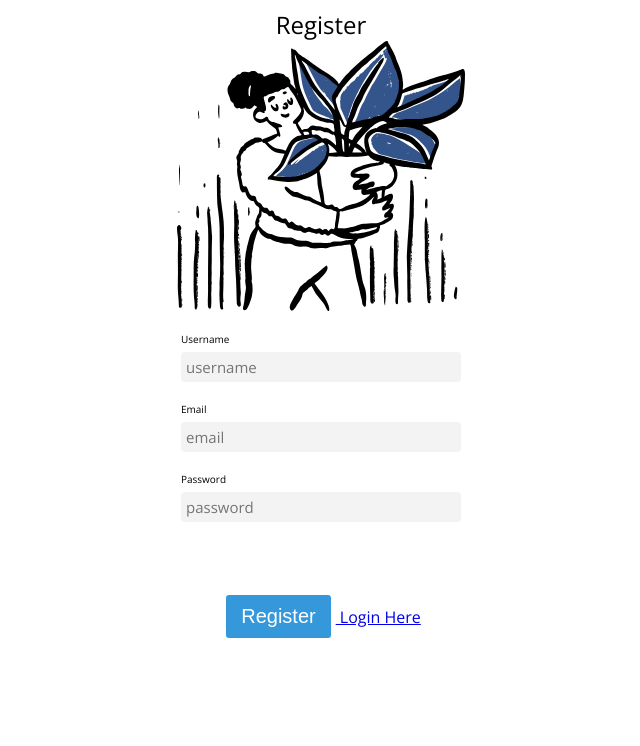
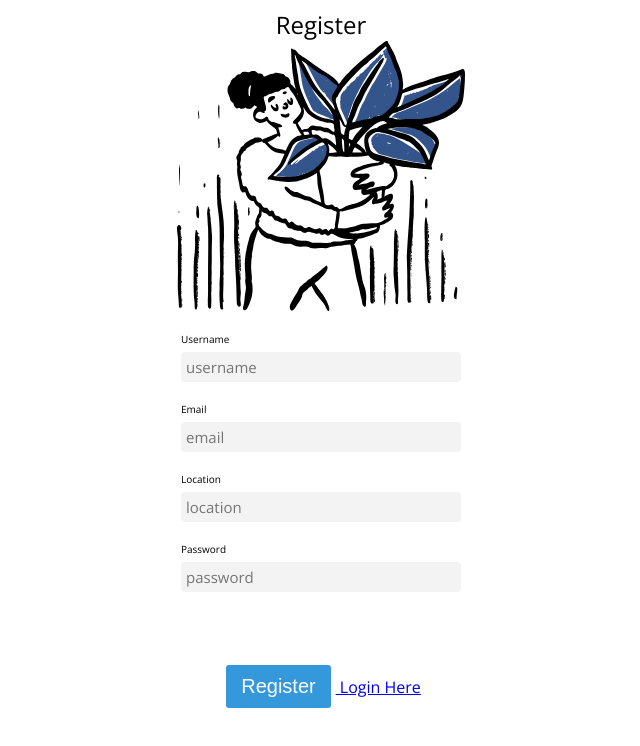
Before and after one commit to andrcatros/plant-finder-react, a React (Create React App) app: page /register in a window 1280 px wide. Shown: the top 746 px of the page, without its empty margins (319-959 px from the left). Built offline with nearby package versions, Linux system fonts and the light colour scheme.

Commit message:
trying to fix api

```diff
--- a/src/components/login.js
+++ b/src/components/login.js
@@ -2,7 +2,7 @@ import React, { Component } from 'react';
 import { Link } from 'react-router-dom';
 import loginImg from '../styles/open-doodles-plant.svg';
 import "../styles/mine.scss";
-
+import "../styles/App.scss";
 class Login extends Component {
 	constructor(props) {
 	  super(props);
--- a/src/components/register.js
+++ b/src/components/register.js
@@ -3,6 +3,7 @@ import { Link } from "react-router-dom";
 import axios from "axios";
 import loginImg from '../styles/open-doodles-plant.svg';
 import "../styles/mine.scss";
+import "../styles/App.scss";
 
 class Register extends Component {
     constructor(props) {
@@ -70,6 +71,10 @@ class Register extends Component {
                 <input type="text" name="email" placeholder="email" />
               </div>
               <div className="form-group">
+                <label htmlFor="password">Location</label>
+                <input type="text" name="location" placeholder="location" />
+              </div>
+              <div className="form-group">
                 <label htmlFor="password">Password</label>
                 <input type="text" name="password" placeholder="password" />
               </div>
```
